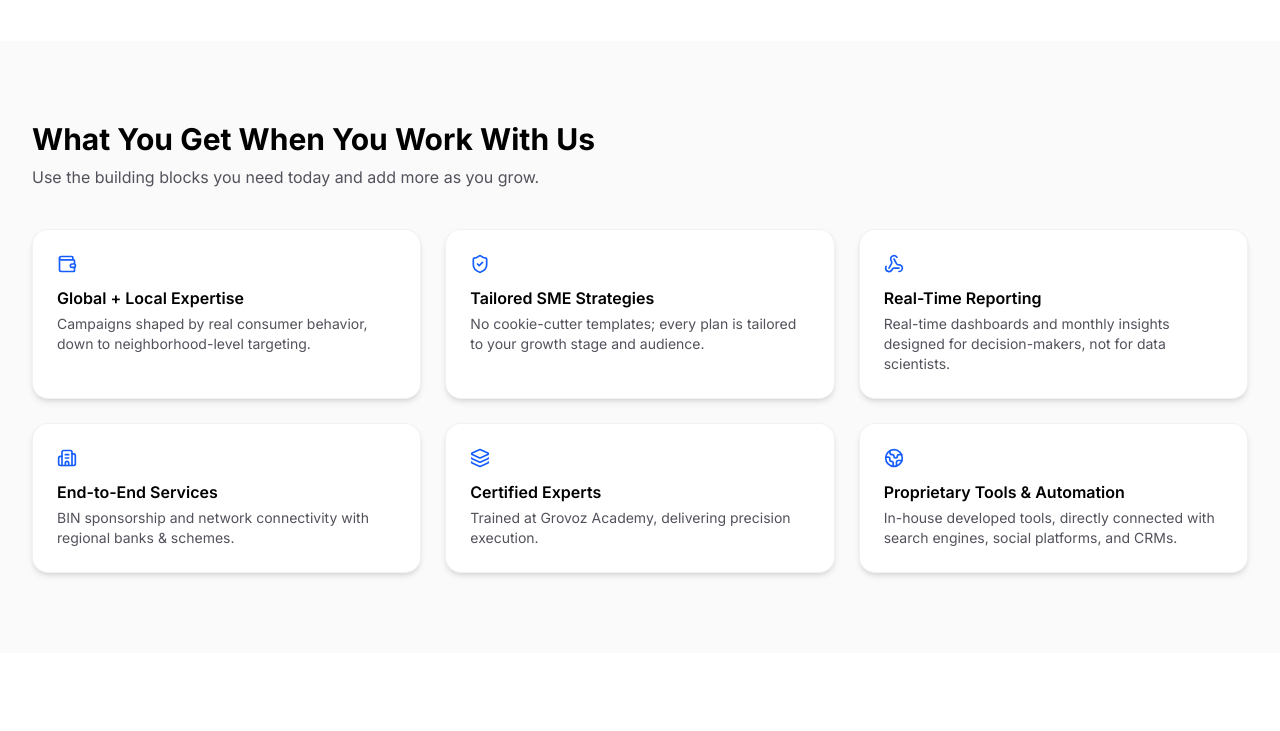
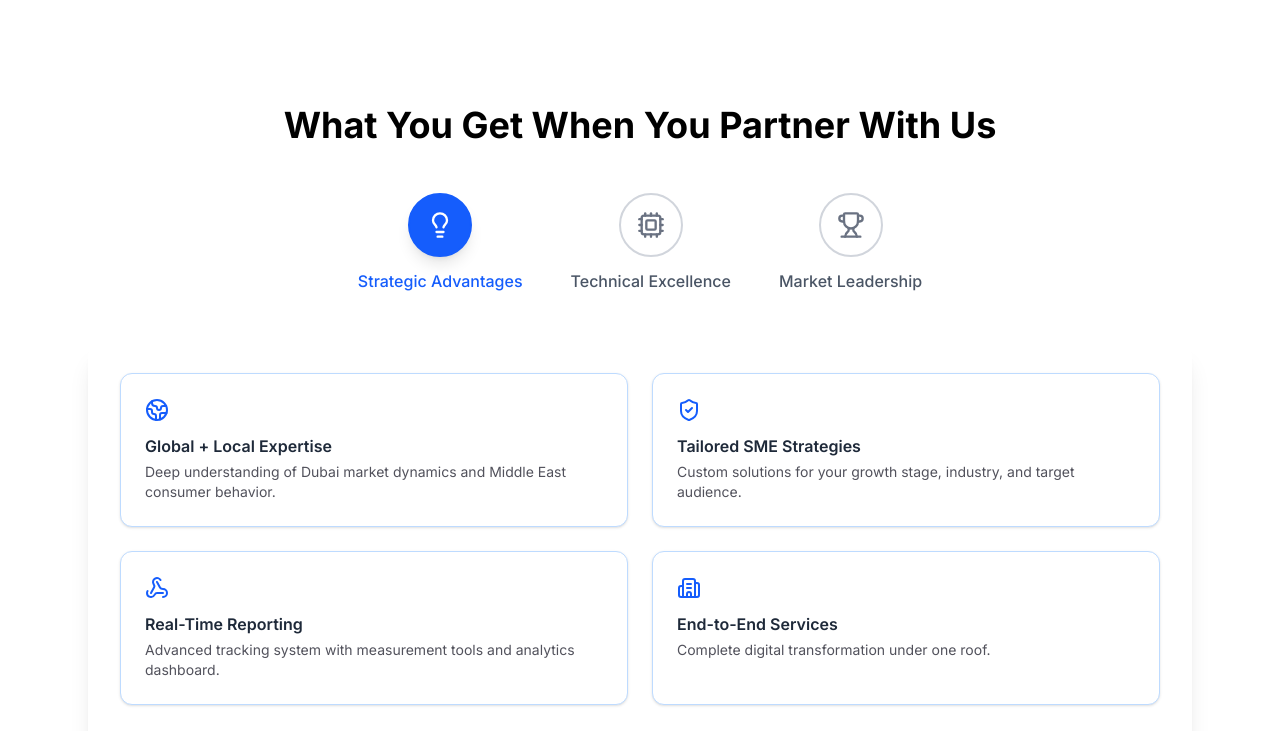
Before and after one commit to grovoz-collab/grovoz-s, a Next.js app: page / in a window 1280 px wide. Shown: the part 1840-2571 px from the top of the page. Built offline with nearby package versions, Linux system fonts and the light colour scheme.

Commit message:
contents and form  updated

```diff
--- a/package.json
+++ b/package.json
@@ -25,6 +25,7 @@
     "react": "19.0.0",
     "react-dom": "19.0.0",
     "react-hook-form": "^7.62.0",
+    "react-icons": "^5.5.0",
     "recharts": "^3.2.0"
   },
   "devDependencies": {
--- a/src/app/components/Features.tsx
+++ b/src/app/components/Features.tsx
@@ -66,7 +66,7 @@ export default function Features() {
     <section id="features" className="py-20 bg-zinc-50">
       <div className="mx-auto max-w-7xl px-4 sm:px-6 lg:px-8">
         <div className="max-w-2xl">
-          <h2 className="text-3xl font-bold">What You Get When You Work With Us</h2>
+          <h2 className="text-3xl font-bold">What You Get When You Partner With Us</h2>
           <p className="mt-2 text-zinc-600">Use the building blocks you need today and add more as you grow.</p>
         </div>
         {/* Use motion.div as the parent container with its variants */}
--- a/src/app/components/Navbar.tsx
+++ b/src/app/components/Navbar.tsx
@@ -49,7 +49,7 @@ export default function Navbar() {
 
         {/* Desktop menu */}
         <nav className="hidden md:flex items-center gap-8 text-sm">
-          <a href="#products" className="hover:text-brand-600">Products</a>
+          <a href="#services" className="hover:text-brand-600">Services</a>
           <a href="#features" className="hover:text-brand-600">Features</a>
           <a href="#developers" className="hover:text-brand-600">Developers</a>
           <a href="#about" className="hover:text-brand-600">About</a>
--- /dev/null
+++ b/src/app/components/TabSection.tsx
@@ -0,0 +1,195 @@
+"use client";
+import { useState } from "react";
+import { motion, AnimatePresence } from "framer-motion";
+import {
+  Lightbulb,
+  Cpu,
+  Trophy,
+  ShieldCheck,
+  Webhook,
+  Building2,
+  Layers,
+  Globe2,
+} from "lucide-react";
+
+// Tabs data with card-style items
+const tabs = [
+  {
+    label: "Strategic Advantages",
+    icon: Lightbulb,
+    items: [
+      {
+        icon: Globe2,
+        title: "Global + Local Expertise",
+        desc: "Deep understanding of Dubai market dynamics and Middle East consumer behavior.",
+      },
+      {
+        icon: ShieldCheck,
+        title: "Tailored SME Strategies",
+        desc: "Custom solutions for your growth stage, industry, and target audience.",
+      },
+      {
+        icon: Webhook,
+        title: "Real-Time Reporting",
+        desc: "Advanced tracking system with measurement tools and analytics dashboard.",
+      },
+      {
+        icon: Building2,
+        title: "End-to-End Services",
+        desc: "Complete digital transformation under one roof.",
+      },
+    ],
+  },
+  {
+    label: "Technical Excellence",
+    icon: Cpu,
+    items: [
+      {
+        icon: Layers,
+        title: "Certified Professionals",
+        desc: "Skill-focused training at Grovoz Academy.",
+      },
+      {
+        icon: Globe2,
+        title: "Proprietary Technology",
+        desc: "Artificial intelligence tools and marketing automation platforms.",
+      },
+      {
+        icon: ShieldCheck,
+        title: "Built-In Security",
+        desc: "Protection for your digital assets and customer data.",
+      },
+      {
+        icon: Cpu,
+        title: "Innovation Focus",
+        desc: "Cutting-edge software and web3 integration capabilities.",
+      },
+    ],
+  },
+  {
+    label: "Market Leadership",
+    icon: Trophy,
+    items: [
+      {
+        icon: ShieldCheck,
+        title: "Reputation Management",
+        desc: "Building trust and brand authority in competitive markets.",
+      },
+      {
+        icon: Globe2,
+        title: "Competitive Intelligence",
+        desc: "Case study analysis and market segmentation strategies.",
+      },
+      {
+        icon: Trophy,
+        title: "Award Recognition",
+        desc: "Industry-leading performance and client satisfaction.",
+      },
+      {
+        icon: Layers,
+        title: "Community Building",
+        desc: "Empowerment through knowledge sharing and learning.",
+      },
+    ],
+  },
+];
+
+// Animation variants
+const containerVariants = {
+  hidden: { opacity: 0 },
+  show: {
+    opacity: 1,
+    transition: { staggerChildren: 0.15 },
+  },
+};
+const itemVariants = {
+  hidden: { opacity: 0, y: 20 },
+  show: { opacity: 1, y: 0, transition: { duration: 0.4 } },
+};
+
+export default function TabSection() {
+  const [activeTab, setActiveTab] = useState(0);
+
+  return (
+<section id="services" className="relative max-w-6xl mx-auto px-6 py-16">
+      <h2 className="text-3xl md:text-4xl font-bold text-center mb-12">
+        What You Get When You Partner With Us
+      </h2>
+
+      {/* Stepper Tabs */}
+      <div className="flex justify-center gap-12 mb-12 flex-wrap">
+        {tabs.map((tab, i) => {
+          const Icon = tab.icon;
+          return (
+            <button
+              key={i}
+              onClick={() => setActiveTab(i)}
+              className="flex flex-col items-center focus:outline-none group"
+            >
+              <div
+                className={`w-16 h-16 flex items-center justify-center rounded-full border-2 transition-all ${
+                  activeTab === i
+                    ? "bg-blue-600 text-white border-blue-600 shadow-lg"
+                    : "bg-white text-gray-500 border-gray-300 group-hover:border-blue-400"
+                }`}
+              >
+                <Icon size={28} />
+              </div>
+              <span
+                className={`mt-3 font-medium text-sm md:text-base transition ${
+                  activeTab === i ? "text-blue-600" : "text-gray-600 group-hover:text-blue-500"
+                }`}
+              >
+                {tab.label}
+              </span>
+            </button>
+          );
+        })}
+      </div>
+
+      {/* Tab Content as Cards */}
+      <div className="relative bg-white shadow-xl rounded-2xl p-8 pb-28">
+        <AnimatePresence mode="wait">
+          <motion.div
+            key={activeTab}
+            variants={containerVariants}
+            initial="hidden"
+            animate="show"
+            exit="hidden"
+            className="grid sm:grid-cols-2 lg:grid-cols-2 gap-6"
+          >
+            {tabs[activeTab].items.map(({ icon: Icon, title, desc }) => (
+              <motion.div
+                key={title}
+                className="p-6 border border-blue-200 rounded-xl bg-white shadow-sm hover:shadow-lg hover:hover:border-purple-500  hover:bg-gray-50  transition-all duration-300"
+                variants={itemVariants}
+              >
+                <motion.div
+                  initial={{ scale: 0.8, opacity: 0 }}
+                  animate={{ scale: 1, opacity: 1 }}
+                  transition={{ duration: 0.4 }}
+                >
+                  <Icon className="h-6 w-6 mb-3 text-blue-600" />
+                </motion.div>
+                <h3 className="font-semibold text-gray-800">{title}</h3>
+                <p className="text-sm text-zinc-600 mt-1">{desc}</p>
+              </motion.div>
+            ))}
+          </motion.div>
+        </AnimatePresence>
+
+        {/* Sticky CTA Button */}
+        <div className="absolute bottom-6 left-0 right-0 flex justify-center">
+          <motion.a
+            whileHover={{ scale: 1.05 }}
+            whileTap={{ scale: 0.95 }}
+            href="#contact" // Update to your link
+            className="px-8 py-4 bg-blue-600 text-white font-semibold rounded-full shadow-lg hover:bg-blue-700 transition"
+          >
+            Book Your Free Strategy Session
+          </motion.a>
+        </div>
+      </div>
+    </section>
+  );
+}
--- a/src/app/layout.tsx
+++ b/src/app/layout.tsx
@@ -16,6 +16,8 @@ export default function RootLayout({ children }: { children: React.ReactNode })
     <html lang="en">
       <body className={inter.className}>
         {children}
+                <SpeedInsights /> {/* Add this line */}
+
         <ScrollToTopButton /> {/* ➡️ Render the button component here */}
       </body>
     </html>
--- a/src/app/page.tsx
+++ b/src/app/page.tsx
@@ -1,8 +1,6 @@
-import { SpeedInsights } from "@vercel/speed-insights/next";
 import Navbar from "./components/Navbar";
 import Hero from "./components/Hero";
 import Logos from "./components/Logos";
-import Features from "./components/Features";
 import Featured from "./components/Featured";
 import CTA from "./components/CTA";
 import Footer from "./components/Footer";
@@ -11,6 +9,7 @@ import TestimonialsSection from "./components/Testimonialssection";
 import ResultsShowcase from "./components/ResultsShowcase"; // Adjust path if different
 import Servicessection from  "./components/Servicessection";
 import Faq from "./components/Faq";
+import TabSection from "./components/TabSection";
 
 
 
@@ -24,7 +23,8 @@ export default function Page() {
 
       <Logos />
       <Servicessection />
-          <Features />
+              <TabSection />
+
       <CTA />
             <Featured />
             <TestimonialsSection />
```
Also changed, not shown: 1 other file (tests, documents, lock files or other folders).
